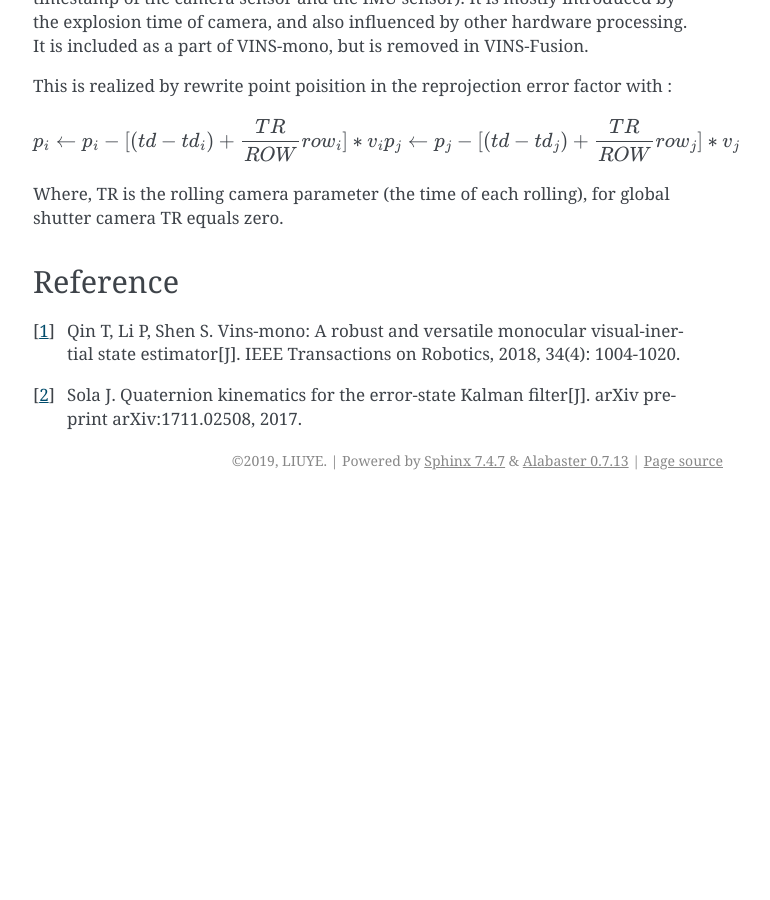
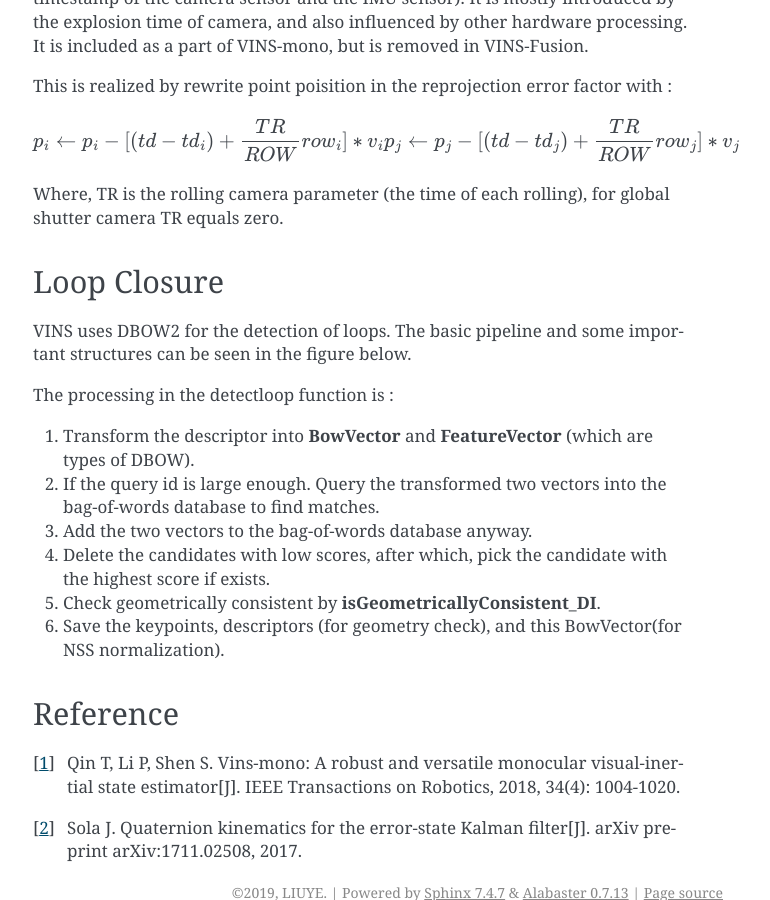
Before and after one commit to gggliuye/VIO, a Sphinx documentation site: the page built from docs/deepblue/LM.rst, in a window 1280 px wide and 900 px high, scrolled down 17863 px. Shown: the whole window, without its empty margins (387-1157 px from the left). Built offline with Sphinx 7.4.7, drawn with Linux system fonts in a browser that asks for light colours; before the commit the page ends 18363 px from its top, so only the background shows below that.

Commit message:
Update LM.rst

```diff
--- a/docs/deepblue/LM.rst
+++ b/docs/deepblue/LM.rst
@@ -727,6 +727,19 @@ This is realized by rewrite point poisition in the reprojection error factor wit
 
 Where, TR is the rolling camera parameter (the time of each rolling), for global shutter camera TR equals zero.
 
+Loop Closure
+---------------------
+
+VINS uses DBOW2 for the detection of loops. The basic pipeline and some important structures can be seen in the figure below.
+
+The processing in the detectloop function is :
+
+1. Transform the descriptor into **BowVector** and **FeatureVector** (which are types of DBOW).
+2. If the query id is large enough. Query the transformed two vectors into the bag-of-words database to find matches.
+3. Add the two vectors to the bag-of-words database anyway.
+4. Delete the candidates with low scores, after which, pick the candidate with the highest score if exists.
+5. Check geometrically consistent by **isGeometricallyConsistent_DI**.
+6. Save the keypoints, descriptors (for geometry check), and this BowVector(for NSS normalization).
 
 Reference
 ---------------------
```
